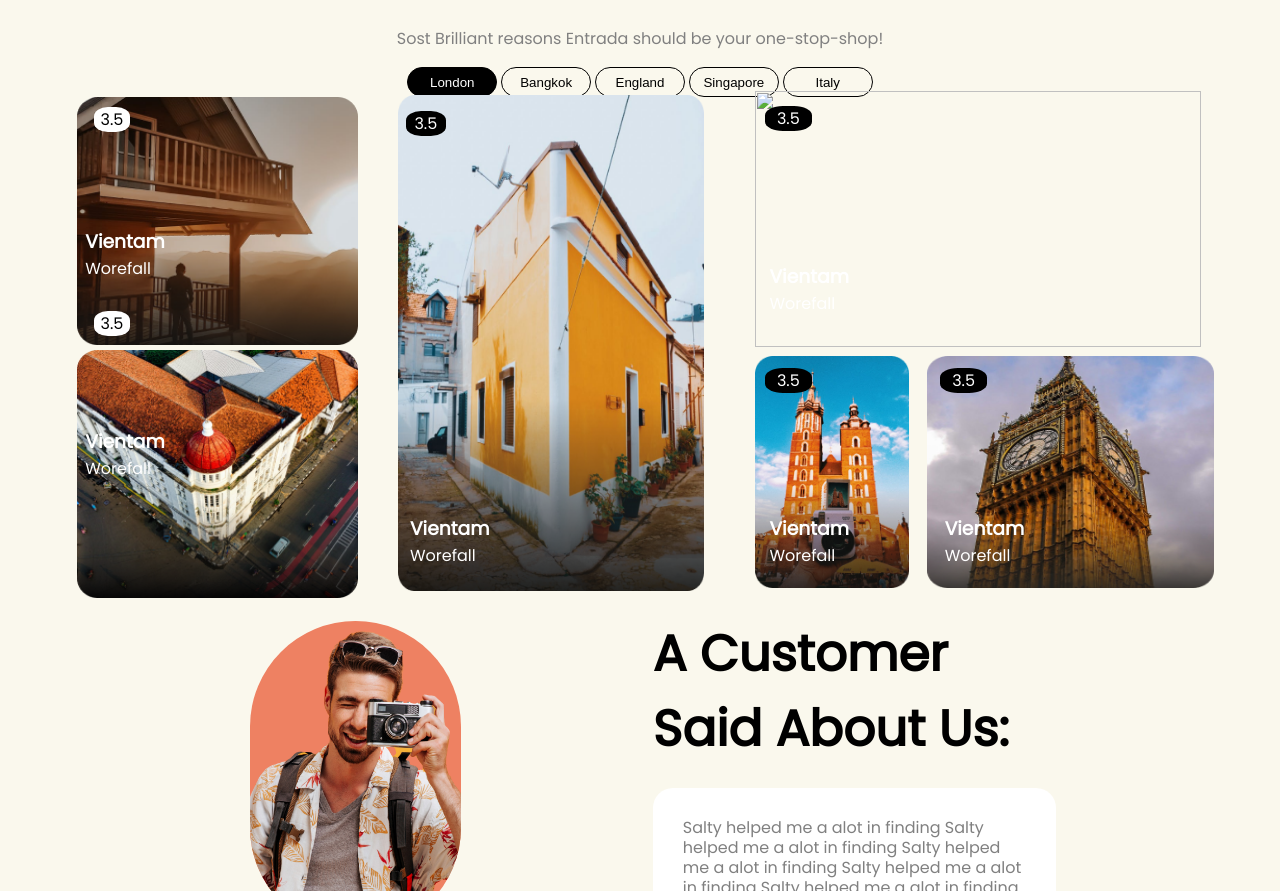
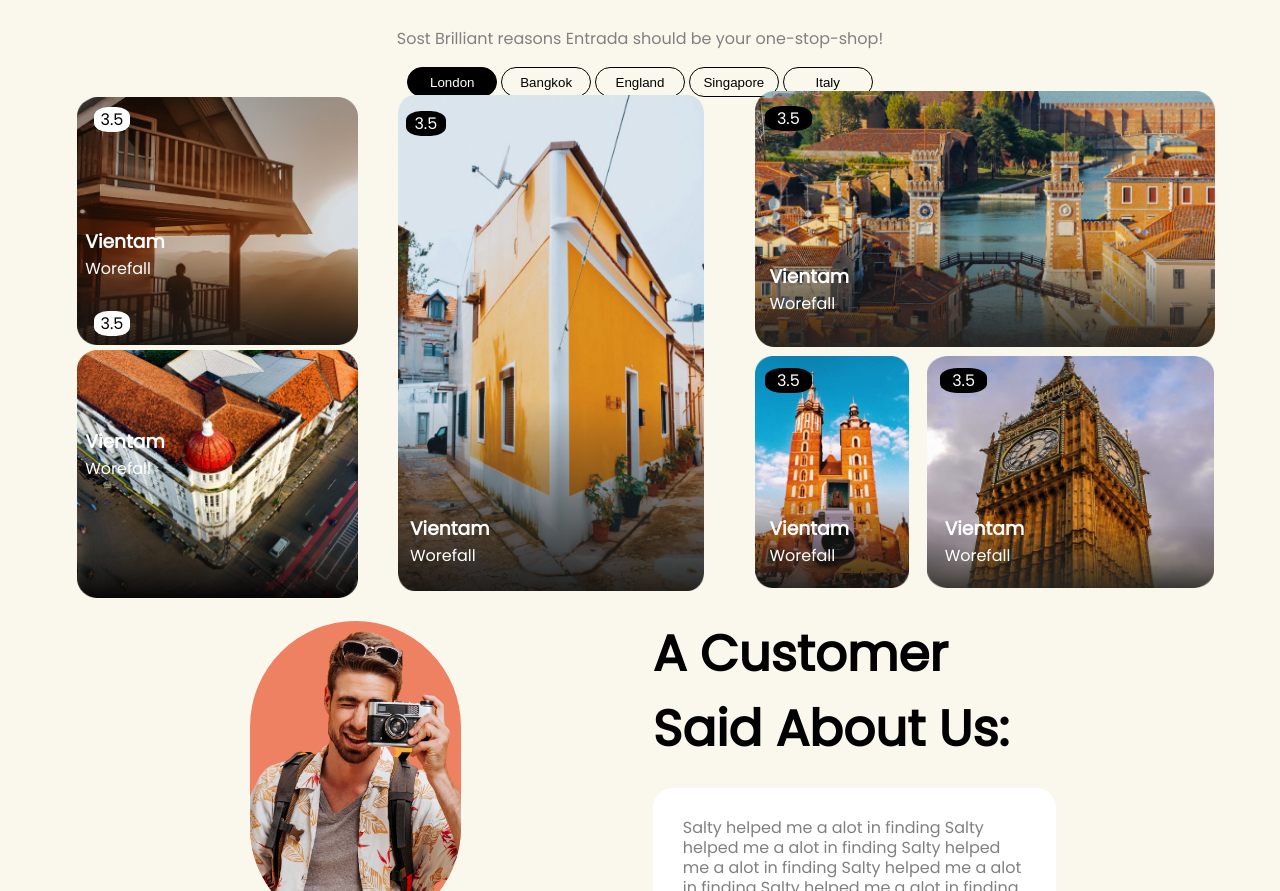
Before and after one commit to techieAyush-TSC/Test-repo, a plain HTML site: page index.html in a window 1280 px wide. Shown: the part 2786-3677 px from the top of the page. Drawn offline with Linux system fonts and the light colour scheme.

Commit message:
complete resp

```diff
--- a/index.html
+++ b/index.html
@@ -255,7 +255,7 @@
                 </div>
             </div>
             <div class="dest-cart-three">
-                <img src="./images/images.png" class="cart-three-one">
+                <img src="./images/Rectangle 4392.png" class="cart-three-one">
                 <div class="rating-three">3.5</div>
                 <div class="name-dest-three">
                     <h3>Vientam</h3>
```
